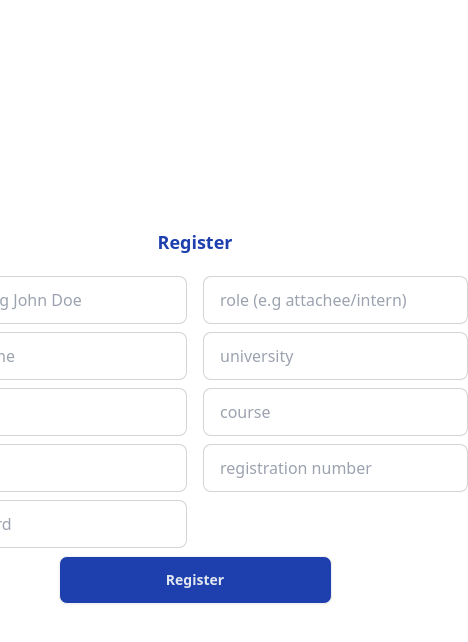
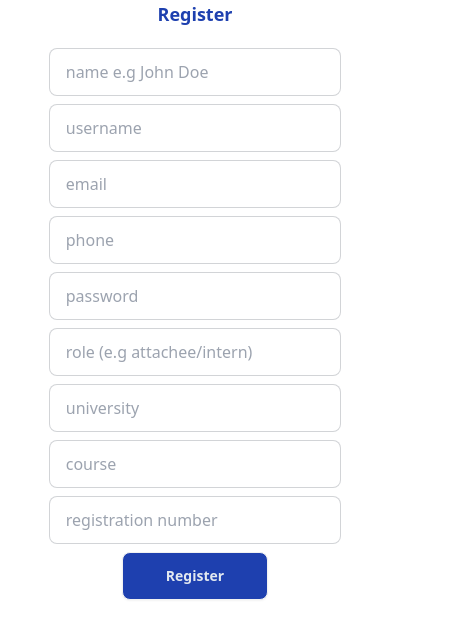
Before and after one commit to kingaranjoroge/InternConnect, a React (Vite) app in the folder frontend/: page /user-registration in a window 390 px wide. Shown: the top 642 px of the page, 468 px wide, since content can reach past the window. Built offline with nearby package versions, Linux system fonts and the light colour scheme.

Commit message:
make page responsive

```diff
--- a/frontend/src/pages/auth/UserRegistration.jsx
+++ b/frontend/src/pages/auth/UserRegistration.jsx
@@ -57,12 +57,12 @@ const UserRegistration = () => {
     }
 
   return (
-    <main className="flex items-center justify-center w-screen h-screen">
-        <form className="flex flex-col gap-2" onSubmit={handleSubmit}>
+    <main className="flex items-center justify-center w-screen h-full">
+        <form className="flex flex-col gap-2 w-3/4 sm:w-auto" onSubmit={handleSubmit}>
             <div className="flex items-center justify-center pb-3">
                 <h1 className="text-blue-800 font-bold text-lg">Register</h1>
             </div>
-            <div className="flex flex-row gap-4">
+            <div className="flex flex-col sm:flex-row gap-2 sm:gap-4">
                 <div className="flex flex-col gap-2">
                     <input
                         type="text"
```
